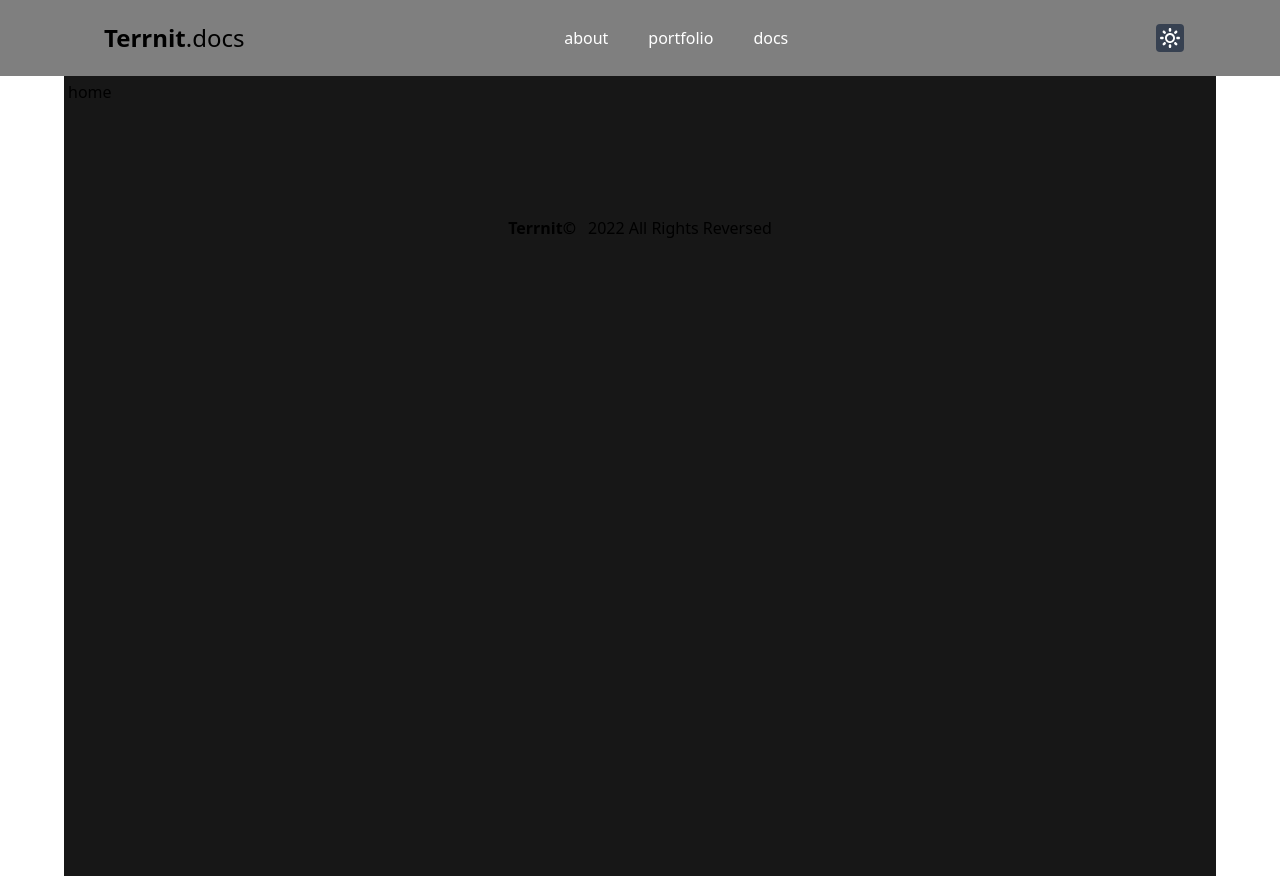
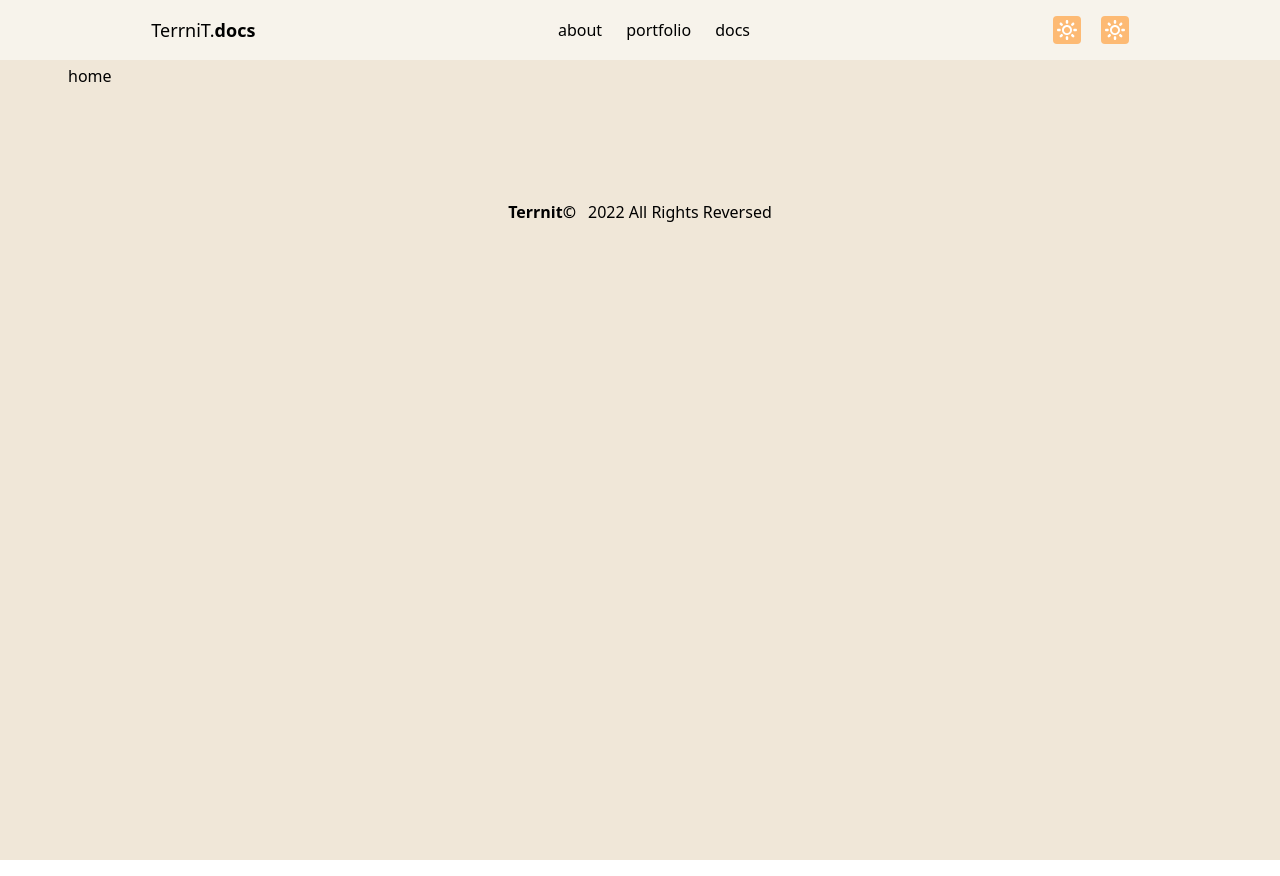
Before and after one commit to TerrniT/terrnit.documents, a Next.js app: page / in a window 1280 px wide. Built offline with nearby package versions, Linux system fonts and the light colour scheme.

Commit message:
add full theme support

```diff
--- a/components/Libcard.tsx
+++ b/components/Libcard.tsx
@@ -5,18 +5,20 @@ import Image from "next/image";
 
 const Libcard = ({ title, description, github, icon, url }: Library) => {
   return (
-    <div className="relative bg-black/30 w-[21rem] mx-auto rounded-2xl shadow-1xl ring-1 ring-white/10 ">
-      <div className="relative z-10 flex flex-col justify-between h-full divide-y divide-white/10">
+    <div className="relative bg-light-transparent/40 dark:bg-black/30 w-[21rem] mx-auto rounded-2xl shadow-1xl ring-1 dark:ring-white/10  ring-black/10">
+      <div className="relative z-10 flex flex-col justify-between h-full divide-y dark:divide-white/10 divide-black/10">
         <div className="flex justify-between items-center px-6">
           <div className="max-w-md">
-            <div className="pt-4 font-bold text-lg">{title}</div>
-            <div className="flex-grow pr-4 pt-1 pb-4 text-sm text-gray-500 !leading-relaxed ">
-              {description}
-            </div>
-          </div>
+            <div className="flex items-center justify-between pt-4">
+              <div className="font-bold text-lg">{title}</div>
               {icon && (
-            <div className="relative flex-shrink-0 w-20 h-20 ">
-              <a href={github} target="_blank" rel="noopener" className="block">
+                <div className="relative flex-shrink-0 w-8 h-8 mr-4">
+                  <a
+                    href={github}
+                    target="_blank"
+                    rel="noopener"
+                    className="block"
+                  >
                     <Image
                       src={icon}
                       layout="fill"
@@ -28,10 +30,15 @@ const Libcard = ({ title, description, github, icon, url }: Library) => {
                 </div>
               )}
             </div>
-        <div className="flex w-full divide-x divide-white/10 ">
+            <div className="flex-grow pr-4 pt-1 pb-4 text-sm text-gray-500 !leading-relaxed ">
+              {description}
+            </div>
+          </div>
+        </div>
+        <div className="flex w-full divide-x divide-black/10 dark:divide-white/10 ">
           <Link
             href={url}
-            className="inline-flex items-center space-x-2 w-1/2 hover:bg-gray-600/20  transition-colors rounded-l-2xl rounded-tl-none"
+            className="inline-flex items-center space-x-2 w-1/2 dark:hover:bg-gray-600/20 hover:bg-white/60  transition-colors rounded-l-2xl rounded-tl-none"
           >
             <span className="sm:hidden px-8 py-4 mx-auto">Docs</span>
             <span className="hidden sm:inline px-6 py-4 ">Documentation</span>
@@ -40,7 +47,7 @@ const Libcard = ({ title, description, github, icon, url }: Library) => {
             href={github}
             target="_blank"
             rel="noopener noreferrer"
-            className="inline-flex items-center space-x-2 w-1/2 hover:bg-gray-600/20  transition-colors rounded-r-2xl rounded-tr-none"
+            className="inline-flex items-center space-x-2 w-1/2  dark:hover:bg-gray-600/20 hover:bg-white/60  transition-colors rounded-r-2xl rounded-tr-none"
           >
             <span className="px-6 py-4 mx-auto">Github</span>
           </a>
--- a/components/atoms/button.tsx
+++ b/components/atoms/button.tsx
@@ -1,37 +1,40 @@
-import React from 'react'
-import { useTheme } from "next-themes"
-import { VscGithub } from "react-icons/vsc"
-import { BiMoon } from "react-icons/bi"
-import { ImSun } from "react-icons/im"
-import Link from 'next/link'
+import React from "react";
+import { useTheme } from "next-themes";
+import { VscGithub } from "react-icons/vsc";
+import { BiMoon } from "react-icons/bi";
+import { ImSun } from "react-icons/im";
+import Link from "next/link";
 
 export const GithubButton = () => {
   return (
     <button className="flex justify-center items-center bg-gray-700 hover:bg-gray-500 text-white font-bold py-1 px-1 rounded">
-      <Link href='https://github.com/terrnit' >
-        <VscGithub className='w-5 h-5' />
+      <Link href="https://github.com/terrnit">
+        <VscGithub className="w-5 h-5" />
       </Link>
     </button>
-
-  )
-}
-
+  );
+};
 
 export const ThemeSwitcher = () => {
-  const { systemTheme, theme, setTheme } = useTheme()
-  const currentTheme = theme == 'system' ? systemTheme : theme;
-  if (currentTheme == 'dark') {
+  const { systemTheme, theme, setTheme } = useTheme();
+  const currentTheme = theme == "system" ? systemTheme : theme;
+  if (currentTheme == "dark") {
     return (
-      <button className="flex justify-center items-center bg-gray-700 hover:bg-gray-500 text-white font-bold py-1 px-1 rounded" onClick={() => setTheme('light')} >
-        <BiMoon className='w-5 h-5' />
+      <button
+        className="flex justify-center items-center bg-dark-acsent hover:bg-gray-500 text-white font-bold py-1 px-1 rounded"
+        onClick={() => setTheme("light")}
+      >
+        <BiMoon className="w-5 h-5" />
       </button>
-    )
+    );
   } else {
     return (
       <button
-        className="flex justify-center items-center bg-gray-700 hover:bg-gray-500 text-white font-bold py-1 px-1 rounded" onClick={() => setTheme('dark')} >
-        <ImSun className='w-5 h-5' />
+        className="flex justify-center items-center  bg-light-acsent hover:bg-gray-500 text-white font-bold py-1 px-1 rounded"
+        onClick={() => setTheme("dark")}
+      >
+        <ImSun className="w-5 h-5" />
       </button>
-    )
+    );
   }
-}
+};
--- /dev/null
+++ b/components/atoms/fakeInput.tsx
@@ -0,0 +1,22 @@
+import React from "react";
+import { BsSearch } from "react-icons/bs";
+import { useSearch } from "../../store/store";
+
+const FakeInput = () => {
+  const handleOpen = useSearch((state) => state.setOpen);
+  return (
+    <button
+      onClick={handleOpen}
+      className="flex items-center h-12 justify-around w-[15rem] mx-auto hover:bg-white/60 dark:hover:bg-gray-600/20 dark:bg-black/30 bg-light-transparent rounded-2xl  ring-1 dark:ring-white/10 ring-black/10"
+    >
+      <BsSearch className="text-xl " />
+
+      <p className="text-sm placeholder-white/60 py-auto">Search docs...</p>
+      <span className="px-2 py-1 text-[12px] font-bold text-gray-800  bg-light-bg border border-gray-600 rounded-lg dark:bg-dark-bg dark:text-gray-100 dark:border-gray-600">
+        Ctrl + K
+      </span>
+    </button>
+  );
+};
+
+export default FakeInput;
--- a/components/atoms/logo.tsx
+++ b/components/atoms/logo.tsx
@@ -1,16 +1,17 @@
-import React from 'react'
+import React from "react";
 
 interface Props {
-  substr: string
+  substr: string;
 }
 
 const Logo = ({ substr }: Props) => {
   return (
-    <a className="p-2 block text-2xl text-center lg:text-left" href="/">
-      <span className="font-bold">Terrnit</span>
-      <span className="font-normal">.{substr}</span>
+    <a className="text-lg text-center " href="/">
+      <p className="font-base flex relative">
+        TerrniT.<a className="font-bold">{substr}</a>
+      </p>
     </a>
-  )
-}
+  );
+};
 
-export default Logo
+export default Logo;
--- a/components/atoms/navlink.tsx
+++ b/components/atoms/navlink.tsx
@@ -8,8 +8,8 @@ interface Props {
 
 const Navlink = ({ href, title }: Props) => {
   return (
-    <Link href={href} className=" p-2 block text-1xl text-center lg:text-left">
-      <span className="font-medium text-white hover:border-b-2 hover:border-light-acsent  hover:transition-all hover:text-light-acsent dark:hover:text-dark-acsent dark:hover:border-dark-acsent">
+    <Link href={href} className="block text-1xl text-right ">
+      <span className="font-medium text-black dark:text-white hover:border-b-2 hover:border-light-acsent  hover:transition-all hover:text-light-acsent dark:hover:text-dark-acsent dark:hover:border-dark-acsent">
         {title}
       </span>
     </Link>
--- a/components/container.tsx
+++ b/components/container.tsx
@@ -6,7 +6,7 @@ interface Props {
 
 const Container = ({ children }: Props) => {
   return (
-    <section className="min-h-screen p-1 bg-dark-bg text-black dark:text-white dark:bg-dark-bg mx-auto max-w-6xl">
+    <section className="min-h-screen p-1  text-black dark:text-white mx-auto max-w-6xl">
       {children}
     </section>
   );
--- a/components/main.tsx
+++ b/components/main.tsx
@@ -5,7 +5,7 @@ interface Props {
 }
 
 const Main = ({ children }: Props) => {
-  return <main className="w-49">{children}</main>;
+  return <main className="bg-light-bg dark:bg-dark-bg">{children}</main>;
 };
 
 export default Main;
--- a/components/navbar.tsx
+++ b/components/navbar.tsx
@@ -3,6 +3,7 @@ import { ThemeSwitcher } from "./atoms/button";
 import Logo from "./atoms/logo";
 import { links } from "../data/links";
 import Navlink from "./atoms/navlink";
+import Image from "next/image";
 
 interface Props {
   part: string;
@@ -11,28 +12,24 @@ interface Props {
 
 const Navbar = ({ part }: Props) => {
   return (
-    <nav className="mx-auto sticky z-20 bg-black backdrop-blur backdrop-filter bg-opacity-50 firefox:bg-opacity-90 top-0 transition w-full duration-150 ">
-      <div className="max-w-6xl mx-auto">
-        <div className="items-center mx-4 max-w-screen md:flex md:mx-8">
-          <div className="flex items-center justify-between py-3.5 md:block">
+    <nav className="top-0 left-0 sticky right-0 py-4 justify-around flex z-20 bg-light-bg dark:bg-dark-transparent/60 backdrop-blur backdrop-filter bg-opacity-50 firefox:bg-opacity-90  transition w-full duration-150">
+      <div className="flex items-center">
+        <a className="cursor-pointer">
           <Logo substr={part} />
-            <div className="md:hidden">
-              <button className="text-gray-700 outline-none p-2 rounded-md transform duration-75 ring-gray-400 focus:ring-1">
-                Menu
-              </button>
+        </a>
       </div>
-          </div>
-          <div className="flex-1 justify-self-center pb-3 pr-14 md:block md:pb-0 hidden">
+
+      <div className="items-center hidden space-x-8 lg:flex">
         <ul className="justify-center items-center space-y-8 transition duration-150 md:flex md:space-x-6 md:space-y-0  ">
           {links.map((link, index) => {
             return <Navlink href={link.path} title={link.name} />;
           })}
         </ul>
       </div>
-          <div className="hidden md:inline-block">
+
+      <div className="flex items-center space-x-5">
         <ThemeSwitcher />
-          </div>
-        </div>
+        <ThemeSwitcher />
       </div>
     </nav>
   );
--- a/pages/_app.tsx
+++ b/pages/_app.tsx
@@ -6,6 +6,7 @@ import Meta from "../components/meta";
 import Footer from "../components/footer";
 import Container from "../components/container";
 import Navbar from "../components/navbar";
+import Main from "../components/main";
 
 function MyApp({ Component, pageProps }: AppProps) {
   const [showChild, setShowChild] = useState(false);
@@ -21,12 +22,13 @@ function MyApp({ Component, pageProps }: AppProps) {
   return (
     <ThemeProvider enableSystem={true} attribute="class">
       <Meta title="home" />
-
       <Navbar part="docs" />
-      <Container>
-        <Component {...pageProps} />
-        <Footer />
-      </Container>
+      <Main>
+        <Container>
+          <Component {...pageProps} />
+          <Footer />
+        </Container>
+      </Main>
     </ThemeProvider>
   );
 }
--- a/pages/documents.tsx
+++ b/pages/documents.tsx
@@ -1,33 +1,18 @@
 import type { NextPage } from "next";
 
-import Link from "next/link";
-import Image from "next/image";
 import libs from "../data/libraries";
 
 import Grid from "../components/grid";
 import CommandPallete from "../components/commandPallete";
 import Container from "../components/container";
-import { BsSearch } from "react-icons/bs";
-import { useSearch } from "../store/store";
 import Libcard from "../components/Libcard";
+import FakeInput from "../components/atoms/fakeInput";
 
 const Documents: NextPage = () => {
-  const handleOpen = useSearch((state) => state.setOpen);
-
   return (
     <Container>
       <CommandPallete />
-      <button
-        onClick={handleOpen}
-        className="flex items-center h-12 justify-around w-[15rem] mx-auto bg-black/30 rounded-2xl  ring-1 ring-white/10"
-      >
-        <BsSearch className="text-2xl " />
-
-        <p className="text-sm placeholder-white/60 py-auto">Search docs...</p>
-        <span className="px-2 py-1 text-[12px] font-bold text-gray-800 bg-dark-bg border border-gray-600 rounded-lg dark:bg-dark-bg dark:text-gray-100 dark:border-gray-600">
-          Ctrl + K
-        </span>
-      </button>
+      <FakeInput />
       <Grid>
         {Object.entries(libs).map(([id, data]) => (
           <Libcard key={id} {...data} />
```
Lines whose indentation alone changed are shown as unchanged.
